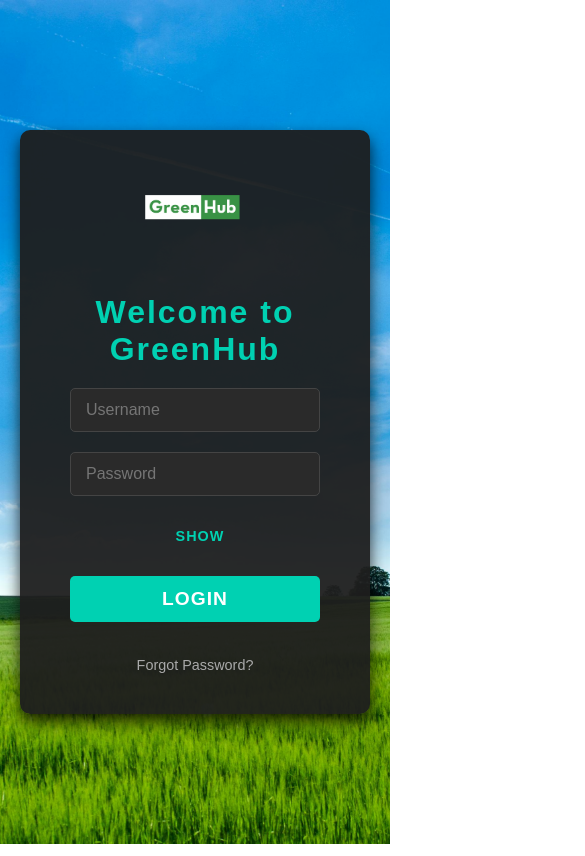
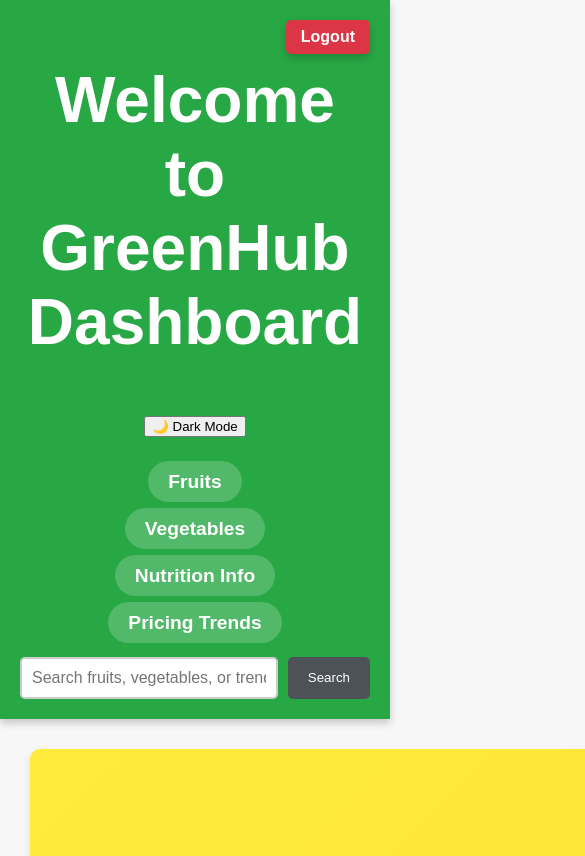
Before and after one commit to SRTonmoy/new-green, a website: page index.html in a window 390 px wide. Shown: the top 856 px of the page, 585 px wide, since content can reach past the window. Drawn offline with Linux system fonts and the light colour scheme.

Commit message:
first commit

```diff
--- a/index.html
+++ b/index.html
@@ -1,32 +1,66 @@
 <!DOCTYPE html>
 <html lang="en">
 <head>
-    <meta charset="UTF-8" />
-    <meta name="viewport" content="width=device-width, initial-scale=1.0" />
-    <title>Login | GreenHub</title>
-    <link rel="stylesheet" href="static/css/login.css" />
+  <meta charset="UTF-8" />
+  <meta name="viewport" content="width=device-width, initial-scale=1" />
+  <title>Dashboard | GreenHub</title>
+  <link rel="stylesheet" href="static/css/dashboard.css" />
 </head>
 <body>
-    <div class="login-container">
-        <div class="login-box">
-            <!-- GreenHub Logo -->
-            <img src="static/images/logo.png" alt="GreenHub Logo" class="logo" />
+  <header class="dashboard-header">
+    <h1>Welcome to GreenHub Dashboard</h1>
 
-            <h2>Welcome to GreenHub</h2>
+    <!-- Dark Mode Toggle Button -->
+    <button id="darkModeToggle">🌙 Dark Mode</button>
 
-            <!-- Login Form -->
-            <form onsubmit="return handleLogin(event)">
-                <input type="text" id="username" placeholder="Username" required />
-                <input type="password" id="password" placeholder="Password" required />
-                <button type="submit">Login</button>
-            </form>
+    <nav>
+      <ul class="nav-links">
+        <li><a href="fruits.html">Fruits</a></li>
+        <li><a href="vegetables.html">Vegetables</a></li>
+        <li><a href="nutrition.html">Nutrition Info</a></li>
+        <li><a href="pricing-trends.html">Pricing Trends</a></li>
+      </ul>
+    </nav>
 
-            <div class="messages" id="messageBox"></div>
+    <!-- Search Bar -->
+    <form id="searchForm" class="search-form">
+      <input type="text" name="query" id="searchQuery" placeholder="Search fruits, vegetables, or trends..." required />
+      <button type="submit">Search</button>
+    </form>
+  </header>
 
-            <a href="#" class="forgot-password">Forgot Password?</a>
-        </div>
-    </div>
+  <div class="dashboard-container">
+    <section id="fruits" class="dashboard-section">
+      <h3>Fruits</h3>
+      <p>Explore fresh fruits, their prices, and nutritional values.</p>
+      <a href="fruits.html"><img src="static/images/fruits.jpg" alt="Fruits" /></a>
+    </section>
 
-    <script src="static/js/main.js"></script>
+    <section id="vegetables" class="dashboard-section">
+      <h3>Vegetables</h3>
+      <p>Find the best pricing and health benefits of vegetables.</p>
+      <a href="vegetables.html"><img src="static/images/vegetables.jpg" alt="Vegetables" /></a>
+    </section>
+
+    <section id="nutrition" class="dashboard-section">
+      <h3>Nutrition Info</h3>
+      <p>Get insights into the nutritional values of various fruits and vegetables.</p>
+      <a href="nutrition.html"><img src="static/images/nutrition.jpeg" alt="Nutrition Info" /></a>
+    </section>
+
+    <section id="pricing-trends" class="dashboard-section">
+      <h3>Pricing Trends</h3>
+      <p>Visualize pricing trends across different regions and seasons.</p>
+      <a href="pricing-trends.html"><img src="static/images/pricing-trends.jpeg" alt="Pricing Trends" /></a>
+    </section>
+  </div>
+
+  <a href="index.html" class="logout-link">Logout</a>
+
+  <footer class="dashboard-footer">
+    <p>&copy; 2025 GreenHub. All rights reserved.</p>
+  </footer>
+
+  <script src="/static/js/main.js"></script>
 </body>
 </html>
```
Also changed, not shown: dashboard.html (deleted, +0 -66 lines).
